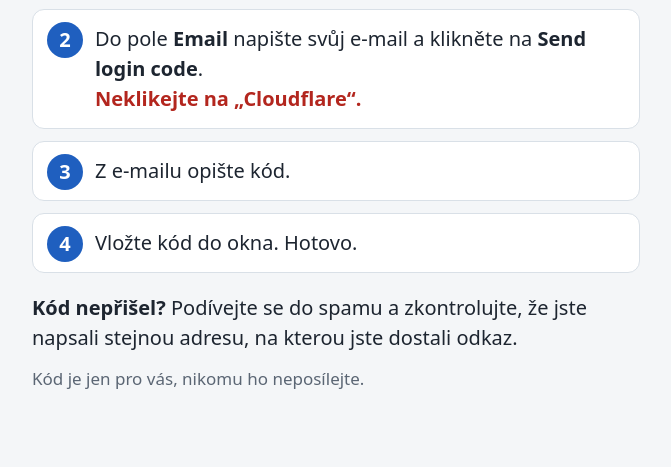
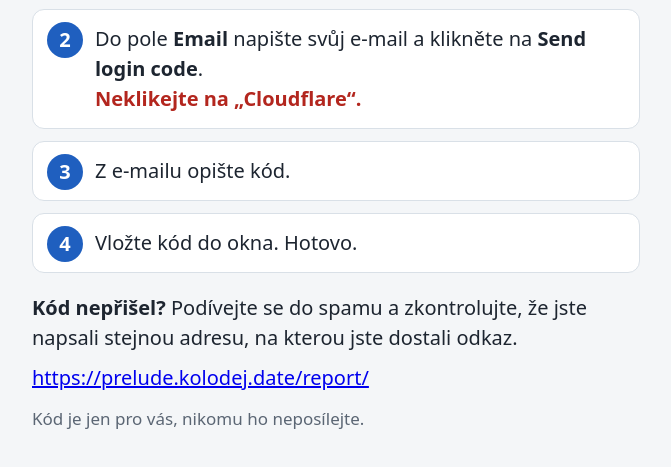
Before and after one commit to LukasWana/prihlaseni-kodem, a plain HTML site: page index.html in a window 1280 px wide. Shown: the part 143-610 px from the top of the page, without its empty margins (304-975 px from the left). Drawn offline with Linux system fonts and the light colour scheme.

Commit message:
Odkaz na report na konci návodu

```diff
--- a/index.html
+++ b/index.html
@@ -30,6 +30,7 @@ small{color:var(--muted);font-size:.85em}
     <li>Vložte kód do okna. Hotovo.</li>
   </ol>
   <p><b>Kód nepřišel?</b> Podívejte se do spamu a zkontrolujte, že jste napsali stejnou adresu, na kterou jste dostali odkaz.</p>
+  <p><a href="https://prelude.kolodej.date/report/">https://prelude.kolodej.date/report/</a></p>
   <p><small>Kód je jen pro vás, nikomu ho neposílejte.</small></p>
 </main>
 </body>
```
